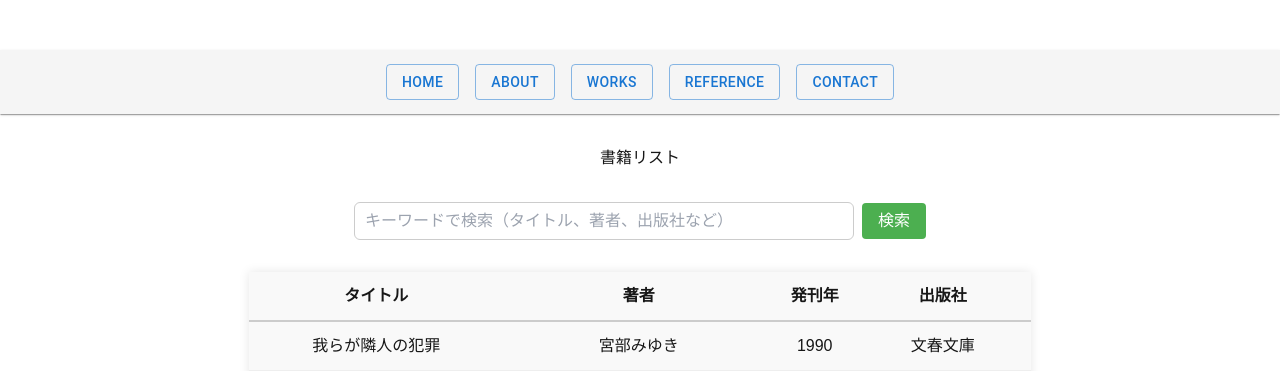
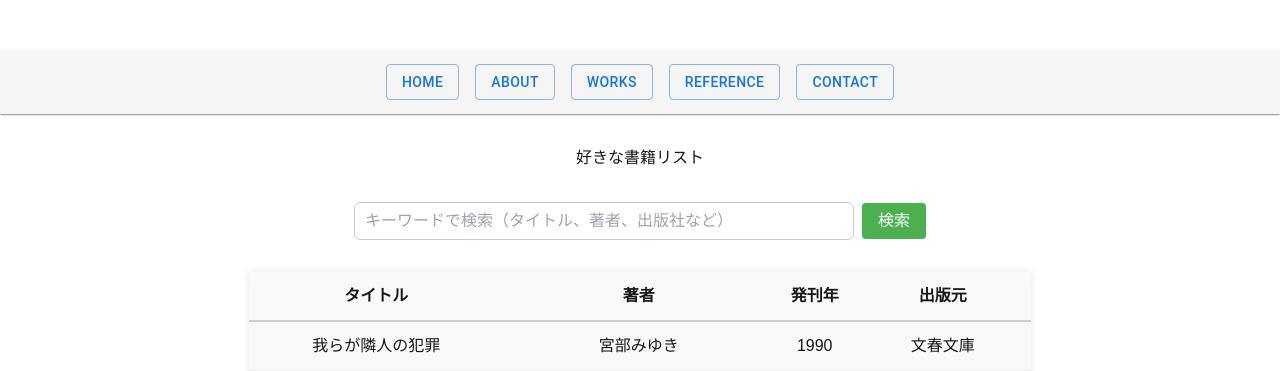
Before and after one commit to yoheihe/next-novels-myprofile, a Next.js app: page /reference in a window 1280 px wide. Shown: the top 371 px of the page. Built offline with nearby package versions, Linux system fonts and the light colour scheme.

Commit message:
ファイル修正

```diff
--- a/src/app/reference/page.js
+++ b/src/app/reference/page.js
@@ -152,7 +152,7 @@ const BookList = () => {
 
       <div className="booklist-container">
         <div>
-          <h2>書籍リスト</h2>
+          <h2>好きな書籍リスト</h2>
 
           {/* 検索フォーム */}
           <div className="search-form">
@@ -175,7 +175,7 @@ const BookList = () => {
                 <th>タイトル</th>
                 <th>著者</th>
                 <th>発刊年</th>
-                <th>出版社</th>
+                <th>出版元</th>
               </tr>
             </thead>
             <tbody>
```
